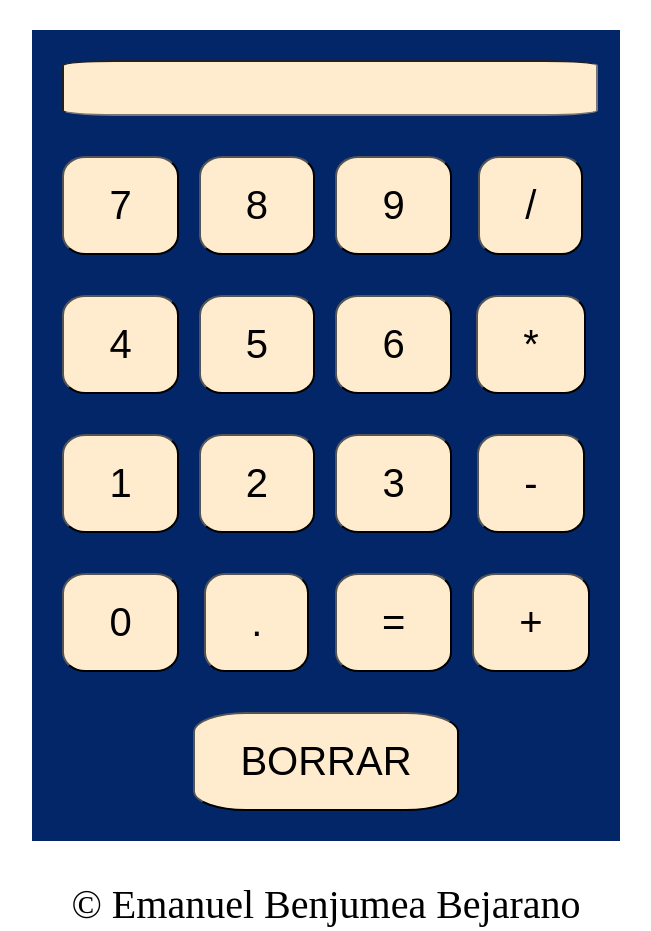
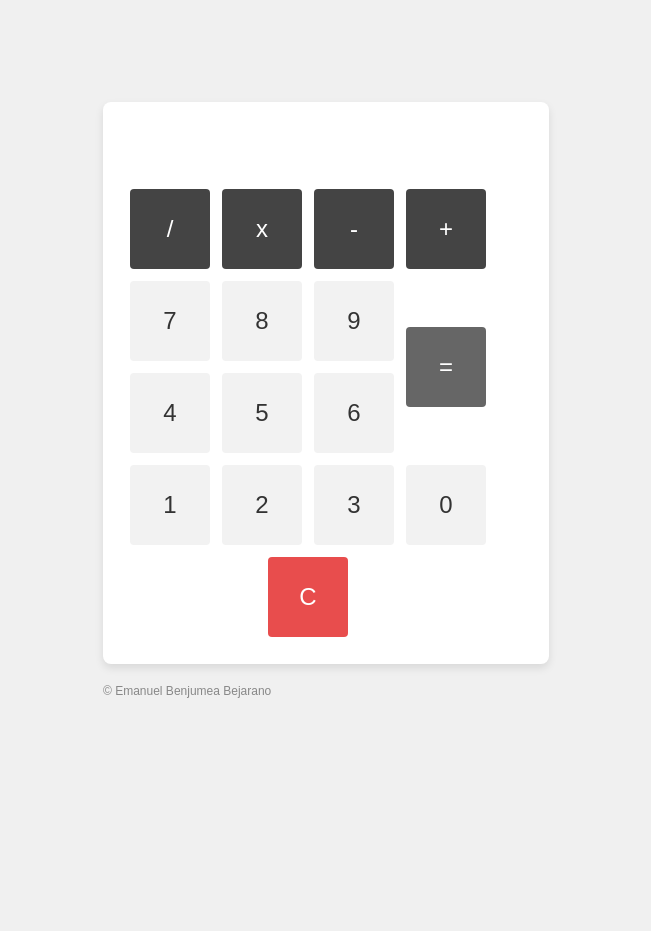
Before and after one commit to emanuel-benjumea/Calculadora, a plain HTML site: page index.html in a window 1280 px wide. Shown: the whole page, without its empty margins (314-965 px from the left). After the commit the page ends 800 px from the top, so only its background shows below. Drawn offline with Linux system fonts and the light colour scheme.

Commit message:
cambio #2 Diseño-Html
se realizaron cambios en el estilo y diseño de la calculadora con html y css

```diff
--- a/css/style.css
+++ b/css/style.css
@@ -1,45 +1,78 @@
-table {
-    border-collapse: collapse;
-    margin: 30px auto;
-    color: aliceblue;
-    background-color: #022668;
+* {
+  margin: 0;
+  padding: 0;
+  box-sizing: border-box;
+}
 
-  }
+body {
+  font-family: Arial, sans-serif;
+  background-color: #f0f0f0;
+  margin: 0;
+  display: flex;
+  justify-content: center;
+  align-items: center;
+  height: 100vh;
+}
 
-  td {
-    padding: 10px 10px 10px 10px;
-    text-align: center;
-   border:none ;
+.main {
+  display: flex;
+  flex-direction: column;
+  align-items: center;
+  justify-content: center;
+}
 
-   background-color: #022668;
+.calculator {
+  background-color: #fff;
+  border-radius: 8px;
+  box-shadow: 0px 4px 8px rgba(0, 0, 0, 0.1);
+  padding: 20px;
+  text-align: center;
+}
 
+#result {
+  width: 100%;
+  height: 50px;
+  font-size: 30px;
+  border: none;
+  outline: none;
+  margin-bottom: 10px;
+  padding: 10px;
+}
 
-  }
+button {
+  width: 80px;
+  height: 80px;
+  font-size: 24px;
+  border: none;
+  background-color: #f2f2f2;
+  color: #333;
+  cursor: pointer;
+  transition: background-color 0.2s;
+  margin: 5px;
+  border-radius: 4px;
+}
 
-  input[type="text"] {
-    width: 100%;
-    height: 50px;
-    font-size: 40px;
-    text-align: right;
-    background-color: blanchedalmond;
-    border-radius: 10%;
+.operator {
+  background-color: #444;
+  color: #fff;
+}
 
+.equals {
+  background-color: #666;
+  color: #fff;
+}
 
-  }
-  button{
-    padding: 25px 45px;
-    background-color: blanchedalmond;
-    font-size: 40px;
-    border-radius: 20%;
-  }
+.clear {
+  background-color: #e84d4d;
+  color: #fff;
+}
 
-  tr{
+button:hover {
+  background-color: #d0d0d0;
+}
 
-    border:20px #022668 solid;
-
-  }
-
-  .centrado{
-    text-align: center;
-    font-size: 40px;
-  }
+.footer {
+  font-size: 12px;
+  color: #888;
+  margin-top: 20px;
+}
--- a/index.html
+++ b/index.html
@@ -6,52 +6,42 @@
     <meta name="viewport" content="width=device-width, initial-scale=1.0">
     <title>Calculadora</title>
     <link rel="stylesheet" href="css/style.css">
-
     <link rel="shortcut icon" href="img/icon.gif">
-
 </head>
 <body>
     <main>
-
-        <div class="color">
+        <div class="calculator">
+            <input type="text" id="result" readonly>
             <table>
                 <tr>
-              <td colspan="4"><input type="text" id="result" readonly></td>
+                    <td><button class="operator" onclick="ingesaroperador('/')">/</button></td>
+                    <td><button class="operator" onclick="ingesaroperador('*')">x</button></td>
+                    <td><button class="operator" onclick="ingesaroperador('-')">-</button></td>
+                    <td><button class="operator" onclick="ingesaroperador('+')">+</button></td>
                 </tr>
                 <tr>
                     <td><button onclick="insertNumber(7)">7</button></td>
                     <td><button onclick="insertNumber(8)">8</button></td>
                     <td><button onclick="insertNumber(9)">9</button></td>
-              <td><button onclick="ingesaroperador('/')">/</button></td>
+                    <td rowspan="2"><button class="equals" onclick="calculate()">=</button></td>
                 </tr>
                 <tr>
                     <td><button onclick="insertNumber(4)">4</button></td>
                     <td><button onclick="insertNumber(5)">5</button></td>
                     <td><button onclick="insertNumber(6)">6</button></td>
-              <td><button onclick="ingesaroperador('*')">*</button></td>
                 </tr>
                 <tr>
                     <td><button onclick="insertNumber(1)">1</button></td>
                     <td><button onclick="insertNumber(2)">2</button></td>
                     <td><button onclick="insertNumber(3)">3</button></td>
-              <td><button onclick="ingesaroperador('-')">-</button></td>
+                    <td><button onclick="insertNumber(0)">0</button></td>
                 </tr>
                 <tr>
-              <td><button onclick="insertNumber(0)">0</button></td>
-              <td><button onclick="ingesaroperador('.')">.</button></td>
-              <td><button onclick="calculate()">=</button></td>
-              <td><button onclick="ingesaroperador('+')">+</button></td>
-            </tr>
-            <tr>
-              <td colspan="4"><button onclick="clearAll()">BORRAR</button></td>
+                    <td colspan="4"><button class="clear" onclick="clearAll()">C</button></td>
                 </tr>
             </table>
         </div>
-        <div class="centrado">
-
-            <p>&copy; Emanuel Benjumea Bejarano</p>
-        </div>
-
+        <p class="footer">&copy; Emanuel Benjumea Bejarano</p>
         <script src="js/script.js"></script>
     </main>
 </body>
```
Lines whose indentation alone changed are shown as unchanged.
